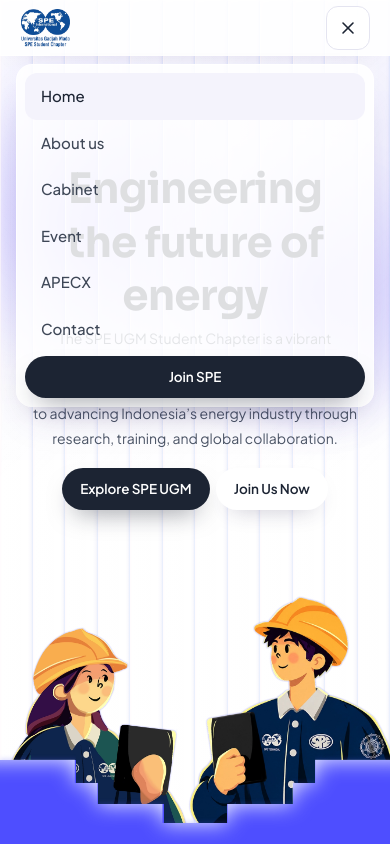
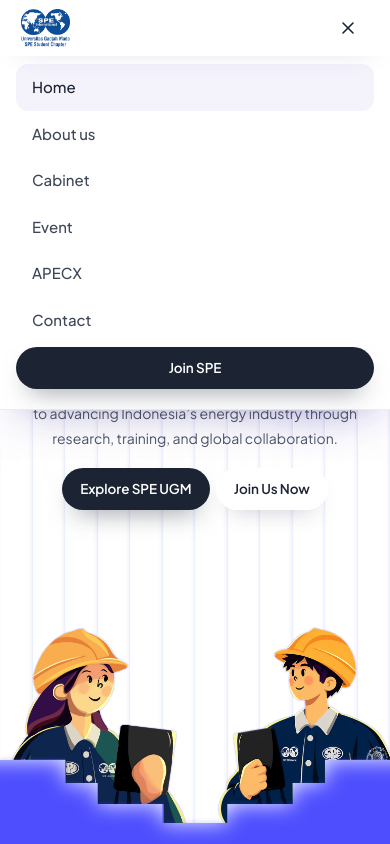
Before and after one commit to AdityaZulkarnaen/Society-of-Petroleum-Engineers-UGM-Website, a Next.js app: page / in a window 390 px wide. Both pictures are taken after a click on the button "Open menu". Shown: the top 844 px of the page. Built offline with nearby package versions, Linux system fonts and the light colour scheme.

Commit message:
fix: navbar mobile burger

```diff
--- a/src/components/site-header.tsx
+++ b/src/components/site-header.tsx
@@ -75,6 +75,8 @@
             "mt-[calc(13*var(--k))] w-[min(calc(1270*var(--kw)),calc(100%_-_2rem))] rounded-[clamp(18px,calc(24*var(--k)),30px)] border-white/30 px-[clamp(10px,calc(10*var(--k)),18px)] shadow-nav",
             /* docked style - overrides when scrolled */
             "docked:mt-0 docked:w-full docked:rounded-none docked:border-b docked:border-white/40 docked:px-[clamp(1rem,5vw,5rem)] docked:shadow-nav-docked",
+            /* phones: a plain white bar */
+            "max-md:border-[#ececf5] max-md:bg-white max-md:backdrop-blur-none",
           ].join(" ")}
         >
           <Link
@@ -118,7 +120,7 @@
             onClick={() => setOpen((v) => !v)}
             aria-expanded={open}
             aria-controls="mobile-nav"
-            className="ml-auto grid size-11 place-items-center rounded-xl border border-[#e4e4f0] bg-white/80 text-ink-deep transition-colors hover:bg-white md:hidden"
+            className="ml-auto grid size-11 place-items-center rounded-xl text-ink-deep transition-colors hover:bg-white md:hidden"
           >
             <span className="sr-only">{open ? "Close menu" : "Open menu"}</span>
             <svg
@@ -146,10 +148,14 @@
           </button>
         </nav>
 
+        {/* Full-width sheet that slides down from behind the bar; the
+            negative z keeps it under the nav while it travels. */}
         <div
           id="mobile-nav"
-          hidden={!open}
-          className="mx-4 mt-2 rounded-2xl border border-white/70 bg-white/85 p-2 shadow-[0_18px_40px_-20px_rgba(60,48,122,0.35)] backdrop-blur-xl md:hidden"
+          inert={!open}
+          className={`absolute inset-x-0 top-full -z-10 border-b border-[#ececf5] bg-white px-4 pt-2 pb-5 shadow-[0_24px_40px_-24px_rgba(60,48,122,0.35)] transition-[translate,opacity] duration-500 ease-out-soft motion-reduce:transition-none md:hidden ${
+            open ? "translate-y-0" : "pointer-events-none -translate-y-full opacity-0"
+          }`}
         >
           <ul className="flex flex-col">
             {LINKS.map((link) => (
--- a/src/modules/about/index.tsx
+++ b/src/modules/about/index.tsx
@@ -36,9 +36,9 @@
 ];
 
 const METRICS = [
-  { value: 150, label: "Active Members" },
-  { value: 20, label: "Annual Programs" },
-  { value: 10, label: "International Awards" },
+  { value: 542, label: "Active Members" },
+  { value: 45, label: "Annual Programs" },
+  { value: 9, label: "International Awards" },
   { value: 15, label: "Corporate Partners" },
 ];
 
--- a/src/styles/globals.css
+++ b/src/styles/globals.css
@@ -197,7 +197,9 @@
       --k: min(0.135vw, 0.0991079svh);
       --u: min(calc(61 * var(--k)), 5.4vw);
       --m-female: min(8.5vw, calc(0.04 * var(--hero-h)));
-      --m-male: min(10vw, calc(0.046 * var(--hero-h)));
+      /* sized so both hard hats top out at the same height: the male's
+         visible figure is 6.062 steps tall, the female's 6.172 */
+      --m-male: calc(1.018 * var(--m-female));
       --m: var(--m-female);
       --mascot-line: var(--p0);
       /* The whole stepped edge sits inside the hero, just above its floor,
```
